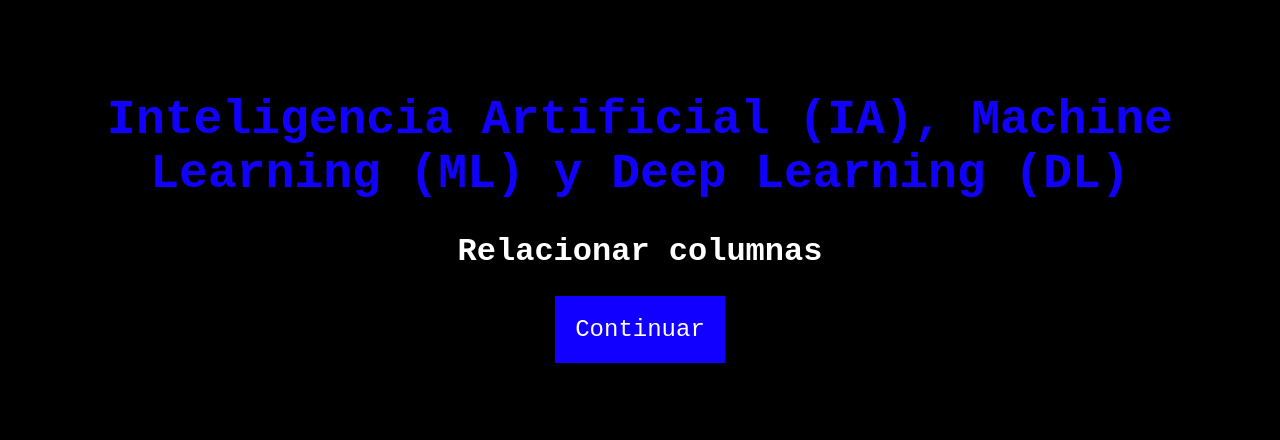
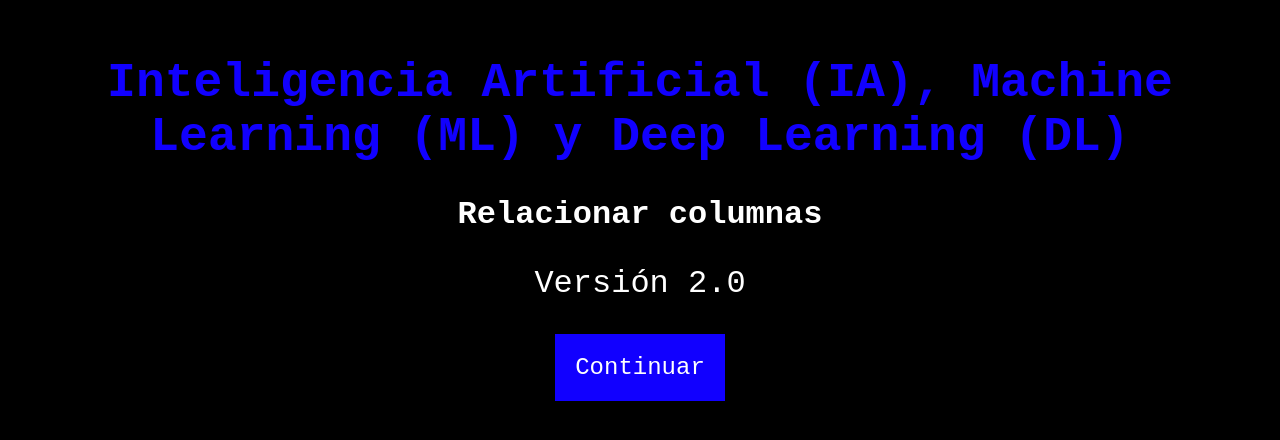
Before and after one commit to BrHdzzz/IA-Game, a plain HTML site: page index.html in a window 1280 px wide. Shown: the part 198-638 px from the top of the page. Drawn offline with Linux system fonts and the light colour scheme.

Commit message:
Add files via upload

```diff
--- a/index.html
+++ b/index.html
@@ -28,6 +28,10 @@
                 <h2>
                     Relacionar columnas
                 </h2>
+
+                <p>
+                    Versión 2.0
+                </p>
 
                 <button onclick = "showPage('welcome', 'register')">
                     Continuar
```
